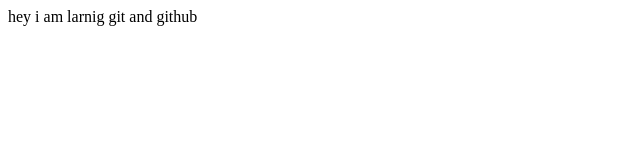
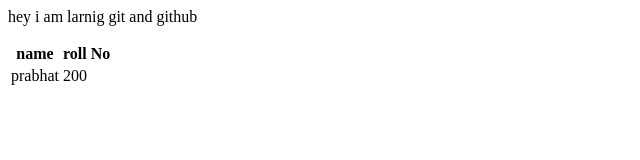
Before and after one commit to Prabhat99125/DEMO-RED, a plain HTML site: page index.html in a window 1280 px wide. Shown: the whole page, without its empty margins (0-640 px from the left). Drawn offline with Linux system fonts and the light colour scheme.

Commit message:
add a table

```diff
--- a/index.html
+++ b/index.html
@@ -1 +1,11 @@
 <p>hey i am larnig git and github</p>
+<table>
+    <tr>
+        <th>name</th>
+        <th>roll No</th>
+    </tr>
+    <tr>
+        <td>prabhat</td>
+        <td>200</td>
+    </tr>
+</table>
```
